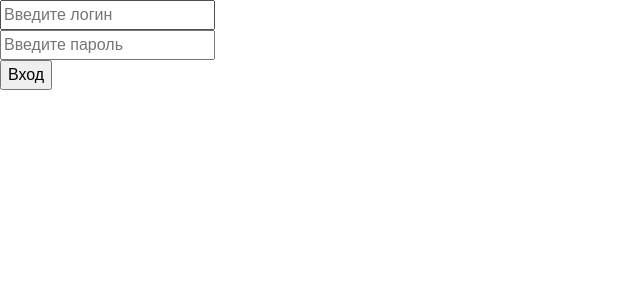
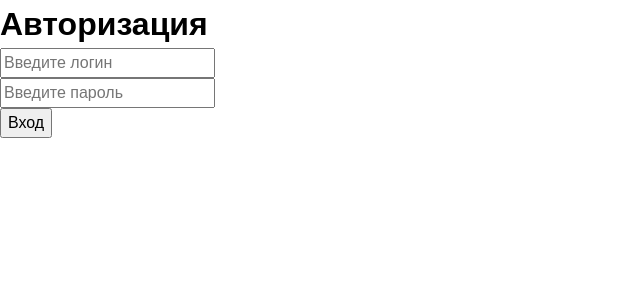
Before and after one commit to leha-boltun/fitness-client, a React app: page /login in a window 1280 px wide. Shown: the top 300 px of the page, without its empty margins (0-640 px from the left). Built offline with nearby package versions, Linux system fonts and the light colour scheme.

Commit message:
Add headers

```diff
--- a/src/components/PasswordPrompt.tsx
+++ b/src/components/PasswordPrompt.tsx
@@ -23,7 +23,8 @@ export default class PasswordPrompt extends React.Component<IPasswordPrompt & Ro
         const authStore = this.props.appStore.authStore
         return (
             authStore.authState != AuthState.UNKNOWN &&
-            <div>
+            <main>
+                <h1>Авторизация</h1>
                 <Formik
                     initialValues={{login: '', password: ''}}
                     validate={values => {
@@ -67,7 +68,7 @@ export default class PasswordPrompt extends React.Component<IPasswordPrompt & Ro
                         </Form>
                     )}
                 </Formik>
-            </div>
+            </main>
         )
     }
 }
--- a/src/components/UserChooser.tsx
+++ b/src/components/UserChooser.tsx
@@ -1,7 +1,6 @@
 import {observer} from "mobx-react";
 import * as React from "react";
 import AppStore from "stores/AppStore";
-import style from 'style.styl'
 import UserName from "./UserName";
 
 @observer
@@ -12,7 +11,8 @@ export default class UserChooser extends React.Component<{ appStore: AppStore },
 
     render() {
         return (
-            <main className={style.main}>
+            <main>
+                <h1>Выберите пользователя</h1>
                 {
                     this.props.appStore.usersStore.users.map(
                         (user, idx) => (
--- a/src/index.tsx
+++ b/src/index.tsx
@@ -6,16 +6,19 @@ import {BrowserRouter, Route} from "react-router-dom";
 import PrivateRoute from "components/PrivateRoute";
 import "reset.css"
 import PasswordPrompt from "./components/PasswordPrompt";
+import style from "./style.styl";
 
 const appStore = new AppStore();
 ReactDOM.render(
     <BrowserRouter>
-        <PrivateRoute appStore={appStore} exact path='/' component={ () =>
-            <UserChooser appStore={appStore}/>
-        }/>
-        <Route exact path='/login' component={ (props: any) =>
-            <PasswordPrompt appStore={appStore} {...props}/>
-        }/>
+        <div className={style.main}>
+            <PrivateRoute appStore={appStore} exact path='/' component={() =>
+                <UserChooser appStore={appStore}/>
+            }/>
+            <Route exact path='/login' component={(props: any) =>
+                <PasswordPrompt appStore={appStore} {...props}/>
+            }/>
+        </div>
     </BrowserRouter>,
     document.getElementById('root')
 );
```
